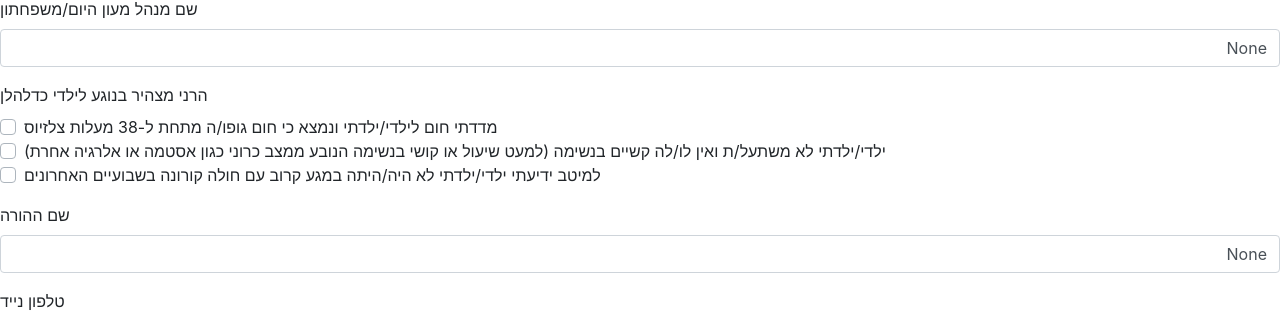
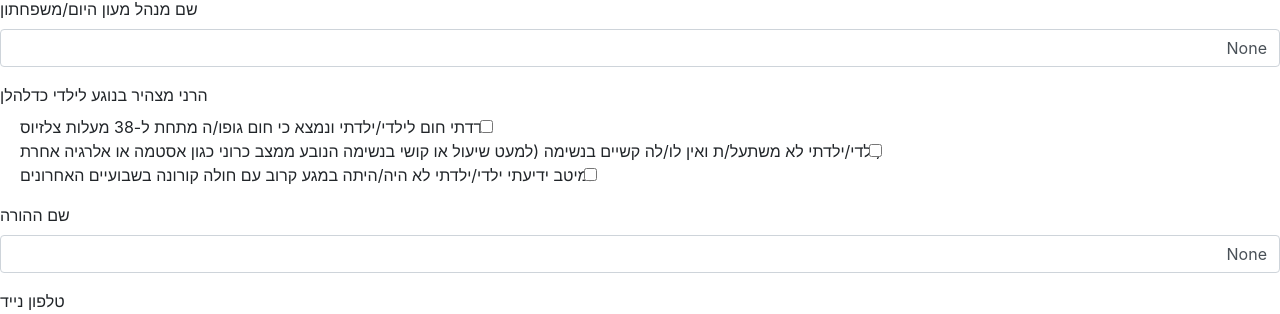
Before and after one commit to ykorman/HealthStatement, a Flask app: page / in a window 1280 px wide. Shown: the part 347-661 px from the top of the page. Run offline with Flask 2, Linux system fonts and the light colour scheme; some libraries are stand-ins or nearby versions.

Commit message:
index: rewrite checkboxes to use non-custom styles
Signed-off-by: Yigal Korman <ykorman@gmail.com>

```diff
--- a/templates/index.html
+++ b/templates/index.html
@@ -32,19 +32,17 @@
       </div>
       <div class="form-group">
         <label>הרני מצהיר בנוגע לילדי כדלהלן</label>
-        <div dir="ltr">
-          <div class="custom-control custom-checkbox custom-control-inline">
-            <input name="checkbox" id="checkbox_0" type="checkbox" class="custom-control-input" value="temp" required="required">
-            <label for="checkbox_0" class="custom-control-label">מדדתי חום לילדי/ילדתי ונמצא כי חום גופו/ה מתחת ל-38 מעלות צלזיוס</label>
-          </div>
-          <div class="custom-control custom-checkbox custom-control-inline">
-            <input name="checkbox" id="checkbox_1" type="checkbox" class="custom-control-input" value="breathing" required="required">
-            <label for="checkbox_1" class="custom-control-label">(ילדי/ילדתי לא משתעל/ת ואין לו/לה קשיים בנשימה (למעט שיעול או קושי בנשימה הנובע ממצב כרוני כגון אסטמה או אלרגיה אחרת</label>
-          </div>
-          <div class="custom-control custom-checkbox custom-control-inline">
-            <input name="checkbox" id="checkbox_2" type="checkbox" class="custom-control-input" value="contact" required="required">
-            <label for="checkbox_2" class="custom-control-label">למיטב ידיעתי ילדי/ילדתי לא היה/היתה במגע קרוב עם חולה קורונה בשבועיים האחרונים</label>
-          </div>
+        <div class="form-check">
+          <input class="form-check-input" type="checkbox" value="temp" id="temp" required="required">
+          <label class="form-check-label" for="temp">מדדתי חום לילדי/ילדתי ונמצא כי חום גופו/ה מתחת ל-38 מעלות צלזיוס</label>
+        </div>
+        <div class="form-check">
+          <input class="form-check-input" type="checkbox" value="breathing" id="breathing" required="required">
+          <label class="form-check-label" for="breathing">(ילדי/ילדתי לא משתעל/ת ואין לו/לה קשיים בנשימה (למעט שיעול או קושי בנשימה הנובע ממצב כרוני כגון אסטמה או אלרגיה אחרת</label>
+        </div>
+        <div class="form-check">
+          <input class="form-check-input" type="checkbox" value="contact" id="contact" required="required">
+          <label class="form-check-label" for="contact">למיטב ידיעתי ילדי/ילדתי לא היה/היתה במגע קרוב עם חולה קורונה בשבועיים האחרונים</label>
         </div>
       </div>
       <div class="form-group">
```
